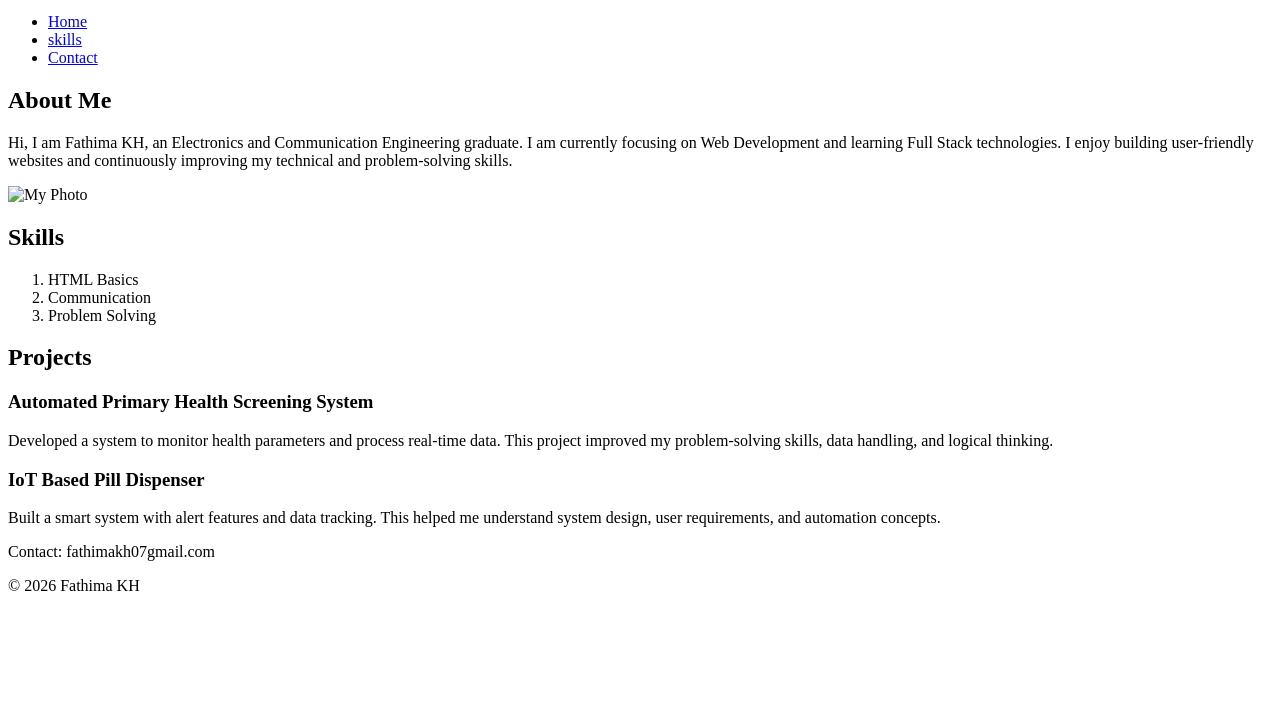
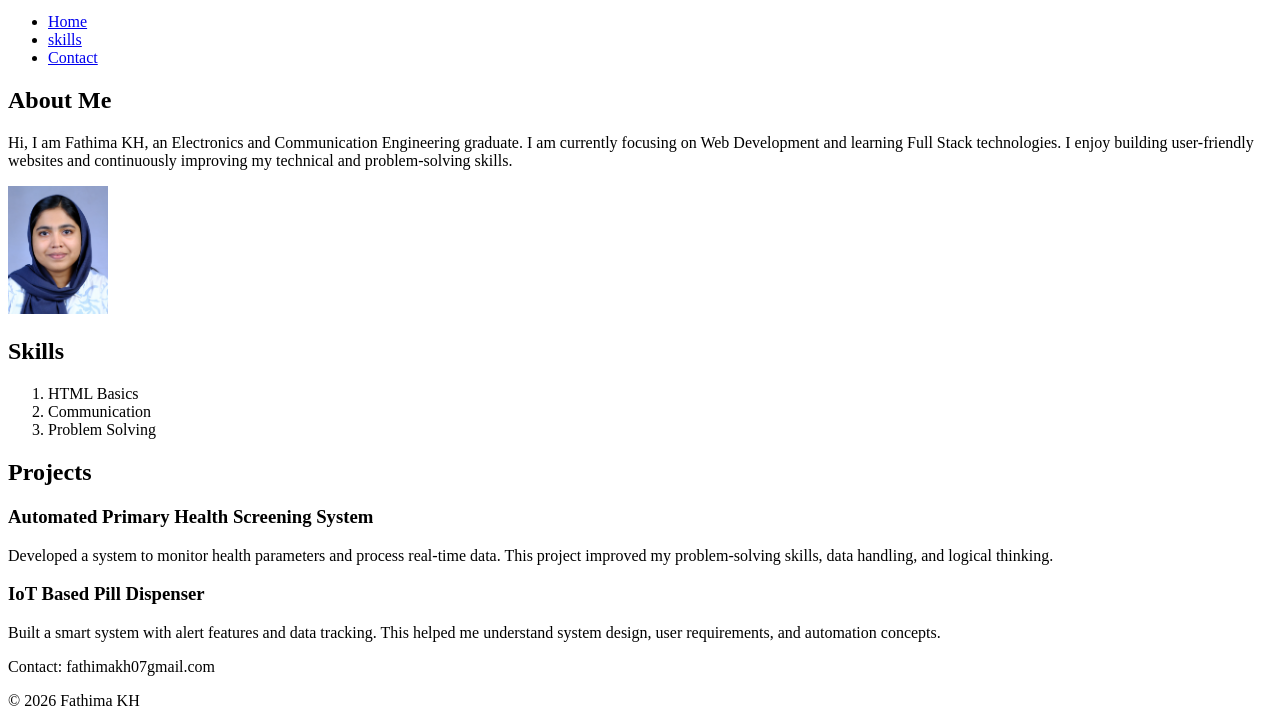
Before and after one commit to fathimakh/portfolio-assignment, a plain HTML site: page index.html in a window 1280 px wide. Shown: the part 101-827 px from the top of the page. Before the commit the page ends 800 px from the top, so only its background shows below. Drawn offline with Linux system fonts and the light colour scheme.

Commit message:
Update index.html

```diff
--- a/index.html
+++ b/index.html
@@ -44,7 +44,7 @@ Hi, I am <span>Fathima KH</span>, an Electronics and Communication Engineering g
 I am currently focusing on Web Development and learning Full Stack technologies.
 I enjoy building user-friendly websites and continuously improving my technical and problem-solving skills.
 </p>
-               <img src="images/photo.jpeg" width="100" alt="My Photo">
+             <img src="photo.jpeg" width="100" alt="My Photo">
 
             </article>
         </section>
```
